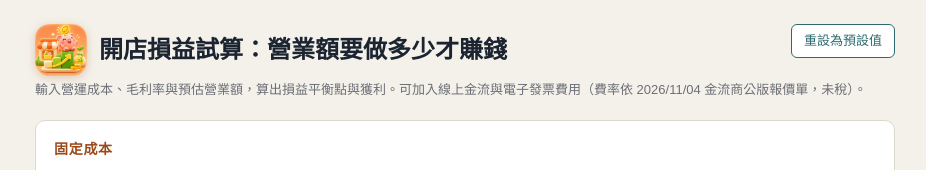
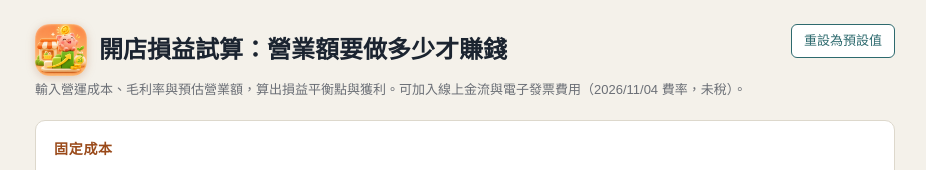
Before and after one commit to gicoi-lab/calc.gicoi.io, a Vue app: page / in a window 1280 px wide. Shown: the top 170 px of the page, without its empty margins (175-1101 px from the left). Built offline with nearby package versions, Linux system fonts and the light colour scheme.

Commit message:
Shorten subtitle rate note
Co-Authored-By: Claude Opus 5.5 <noreply@anthropic.com>

```diff
--- a/src/App.vue
+++ b/src/App.vue
@@ -84,7 +84,7 @@ const rows = computed(() =>
       <h1 class="brand"><img src="/favicon-192.png" alt="" width="52" height="52"><span>開店損益試算<span class="colon">：</span><small>營業額要做多少才賺錢</small></span></h1>
       <button class="reset" @click="reset">重設為預設值</button>
     </div>
-    <p class="sub">輸入營運成本、毛利率與預估營業額，算出損益平衡點與獲利。可加入線上金流與電子發票費用（費率依 2026/11/04 金流商公版報價單，未稅）。</p>
+    <p class="sub">輸入營運成本、毛利率與預估營業額，算出損益平衡點與獲利。可加入線上金流與電子發票費用（2026/11/04 費率，未稅）。</p>
 
     <div class="card">
       <h2>固定成本</h2>
```
